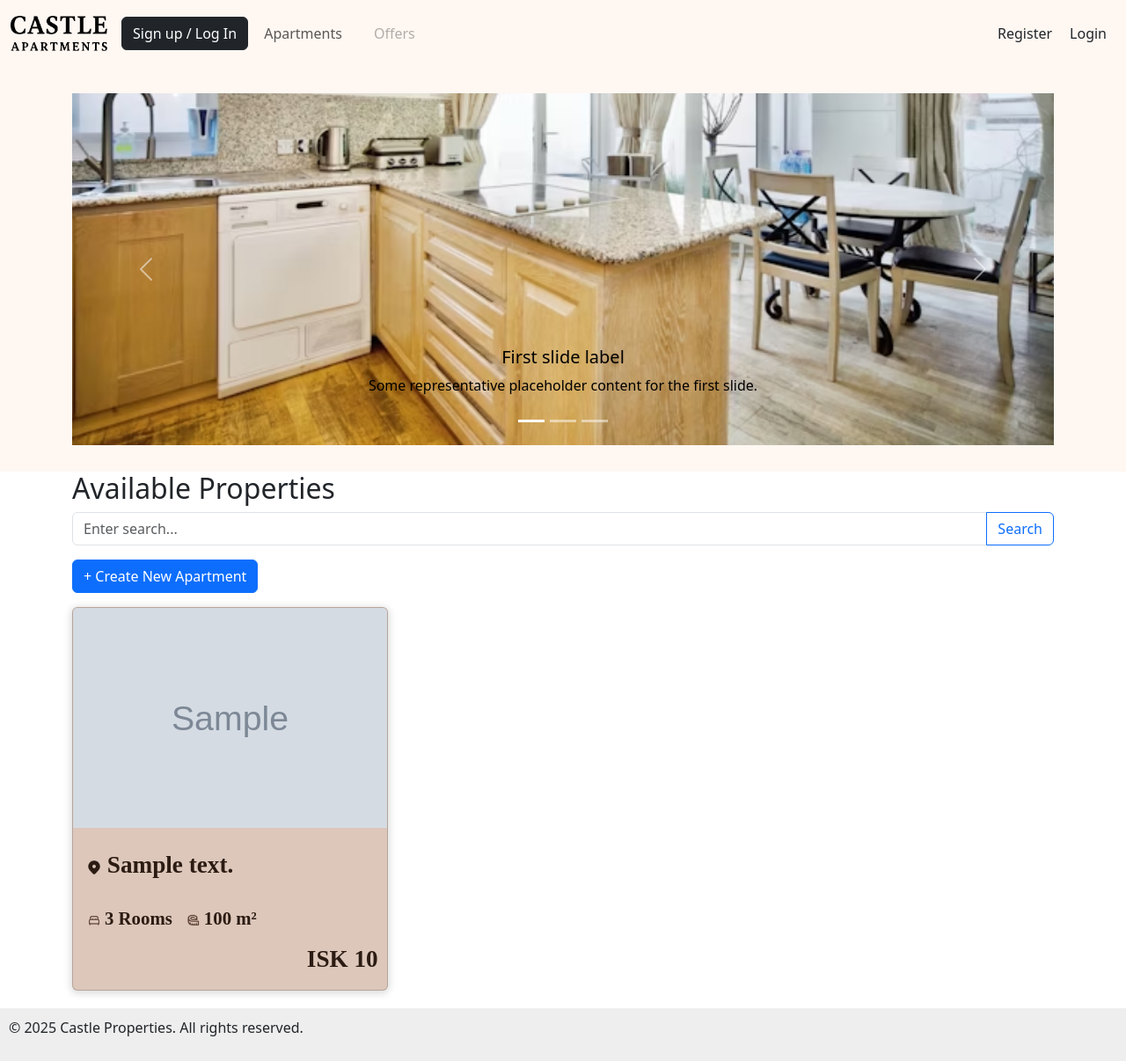
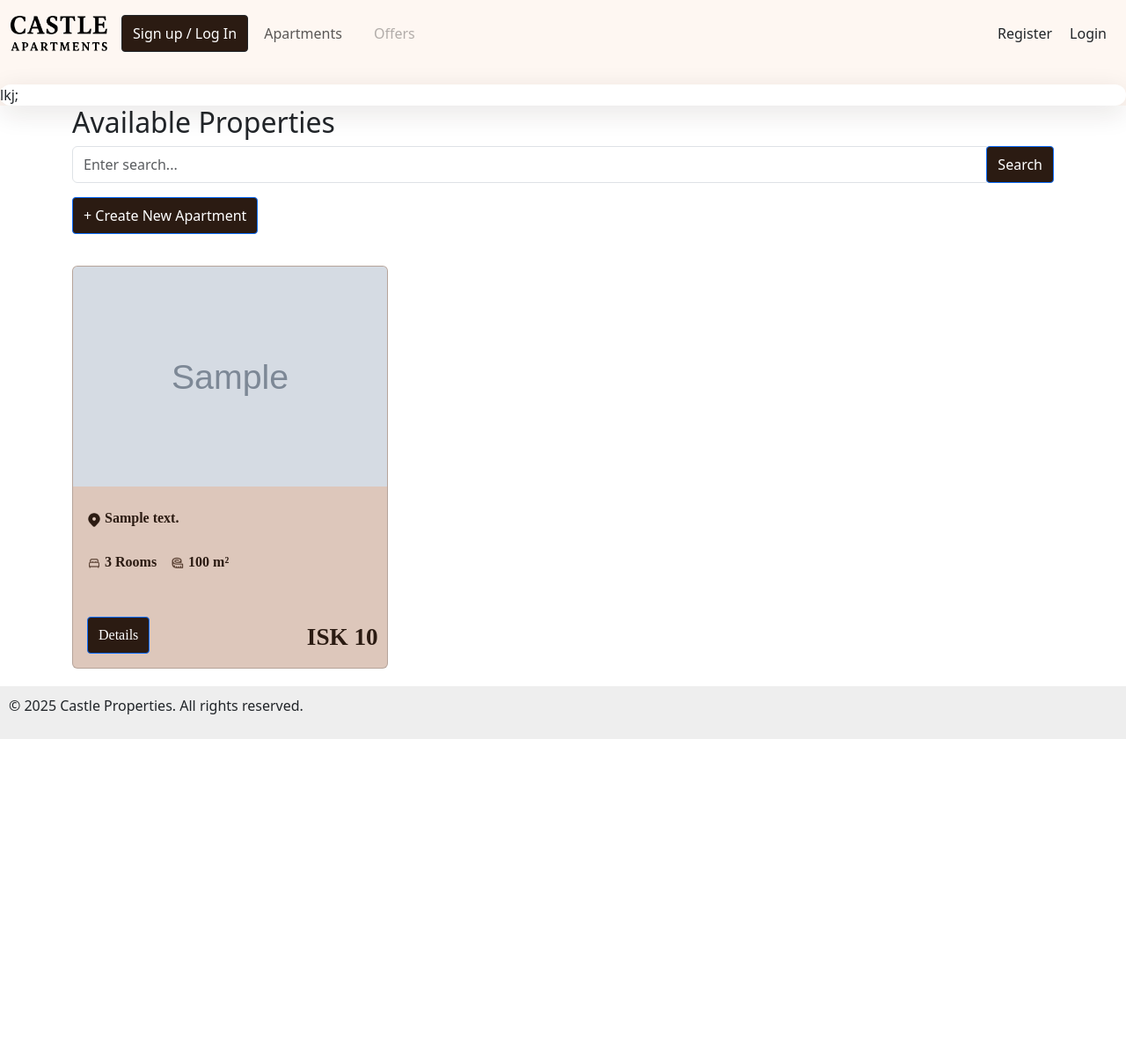
Before and after one commit to Pappakassi/castle_apartments, a Django app: page /apartments/ in a window 1280 px wide. Shown: the whole page at 88% size. After the commit the page ends 840 px from the top, so only its background shows below. Run offline with Django 4.2, Linux system fonts and the light colour scheme; tables that the repository leaves empty hold one stand-in row (values such as "Sample post"); grey boxes marked "Sample" are stand-in pictures; some libraries are stand-ins or nearby versions.

Commit message:
sunnudagur

```diff
--- a/CastleApartments/urls.py
+++ b/CastleApartments/urls.py
@@ -23,6 +23,7 @@ from apartments.views import home_view  # 👈 Import the view
 urlpatterns = [
     path('admin/', admin.site.urls),
     path('apartments/', include('apartments.urls')),
+    path('apartments/finalize', include('apartments.urls')),
     path('', home_view, name='home'),  # 👈 Root path shows "Hello, World!"
     path('accounts/', include('django.contrib.auth.urls')),  # ✅ Add this line
     path('users/', include('users.urls')),
--- a/static/css/main.css
+++ b/static/css/main.css
@@ -3,34 +3,63 @@
     width:110px;
     height: 40px;
 }
-
+section, .bg-body-tertiary{
+    background-color: #FEF7F2;
+}
+#section-nav{
+    padding-top: 0px;
+    padding-bottom: 0px;
+}
+section{
+    padding-top:20px;
+}
+.top-section {
+    width: 100vw !important;
+    margin-left: 50% !important;
+    transform: translateX(-50%) !important;
+}
+.carousel {
+    margin: 0px 4%;
+}
 .card {
     font-family: Montserrat !important;
     background: #DDC7BB !important;
-    width: 100% !important;
+    /*
+    width: 18rem; !important;
     padding: 0px !important;
     margin: 0px !important;
     max-width: 600px !important;
     border-radius: 0.2rem;
     box-shadow: rgb(219, 219, 219) 0px 0.1rem 0.5rem 0.1rem;
-    font-family: Lato, Arial, sans-serif;
+    */
+}
+.card-apartments {
+    font-family: Montserrat !important;
+    background: #DDC7BB !important;
+    width: 18rem; !important;
+    padding: 0px !important;
+    margin: 0px !important;
+    max-width: 600px !important;
+    border-radius: 0.2rem;
+    box-shadow: rgb(219, 219, 219) 0px 0.1rem 0.5rem 0.1rem;
 }
 .card img {
-    height: 250px;
+    height: 250px !important;
     object-fit: cover;
 }
 .card-body{
     font-family: Montserrat !important;
     color: #2B1B12 !important;
-    font-size: 1.3rem;
-    font-weight: 700;
+    font-weight: 800;
 }
-.card-body a{
+.card .btn{
     border-radius: 1.5rem;
 
 }
+.grin-card {
+    gap: 20px;
+}
 .card-title {
-    font-size: 1.7rem;
     font-weight: 800;
     word-wrap: break-word;
     padding-bottom: 10px;
@@ -68,15 +97,8 @@
 .nav-link {
     margin: 10px 10px;
 }
-section, .bg-body-tertiary{
-    background-color: #FEF7F2;
-}
-section {
-    padding-bottom: 30px;
-}
+
 .avatar {
-
-
     width: 40px;
     height: 40px;
     border-radius: 50%;
@@ -89,3 +111,11 @@ section {
 #fav-location {
     height: 2vmin !important;
 }
+.btn{
+    display:inline-block !important;
+    padding:8px 12px !important;
+    background:#2B1B12 !important;
+    color:white !important;
+    text-decoration:none !important;
+    border-radius:4px !important;
+}
--- a/static/css/mediaqueries.css
+++ b/static/css/mediaqueries.css
@@ -1,8 +1,13 @@
-@media screen and (min-width: 801px) {
+@media screen and (min-width: 1001px) {
     .grid-card {
         display: grid;
         grid-template-columns: repeat(3, 1fr);
         gap: 20px;
+        margin-top: 20px;
+        margin-bottom: 20px;
+    }
+    .card-title {
+        font-size: 1em;
     }
 
 }
@@ -13,6 +18,10 @@
         grid-template-columns: repeat(2, 1fr);
         margin-top: 20px;
         margin-bottom: 20px;
+        gap: 20px;
+    }
+    .card-title {
+        font-size: 1em;
     }
 }
 
@@ -21,5 +30,9 @@
         display: grid;
         grid-template-columns: repeat(1, 1fr);
         margin-bottom: 20px;
+        gap: 20px;
+    }
+    .card-title {
+        font-size: 1em;
     }
 }
--- a/templates/_slides.html
+++ b/templates/_slides.html
@@ -1,6 +1,10 @@
 {% load static %}
 <div id="carouselExampleCaptions" class="carousel slide custom-carousel" data-bs-ride="carousel">
   <div class="carousel-indicators">
+    {% for apt in apartments %}
+        <button type="button" data-bs-target="#carouselExampleCaptions" data-bs-slide-to="0" class="active" aria-current="true" aria-label="{% title %}"></button>
+      {% include 'apartments/_single_apartment.html' %}
+    {% endfor %}
     <button type="button" data-bs-target="#carouselExampleCaptions" data-bs-slide-to="0" class="active" aria-current="true" aria-label="Slide 1"></button>
     <button type="button" data-bs-target="#carouselExampleCaptions" data-bs-slide-to="1" aria-label="Slide 2"></button>
     <button type="button" data-bs-target="#carouselExampleCaptions" data-bs-slide-to="2" aria-label="Slide 3"></button>
--- a/templates/apartments/_single_apartment.html
+++ b/templates/apartments/_single_apartment.html
@@ -1,5 +1,5 @@
 {% load static %}
-<div class="card"  style="width: 18rem;">
+<div class="card">
     <img src="{{ apt.image|default:'https://placehold.co/300x200?text=No+Image' }}" class="card-img-top" style="max-height: 300px;" alt="{{ apt.title }}">
     <div class="card-body">
         <h5 class="card-title">
@@ -15,12 +15,7 @@
           </div>
         </div>
         <p class="card-price"> ISK {{ apt.listing_price|floatformat:0 }}</p>
-        <!--
-        <a class="btn btn-primary stretched-link" href="{% url 'apartment_detail' apt.id %}"
-               style="display:inline-block; padding:8px 12px; background:#2B1B12; color:white; text-decoration:none; border-radius:4px;">
-                View Details
-        </a>
-        -->
+        <a class="btn btn-primary stretched-link" id="detail-button" href="{% url 'apartment_detail' apt.id %}">Details</a>
     </div>
 </div>
 
--- a/templates/apartments/apartments_list.html
+++ b/templates/apartments/apartments_list.html
@@ -3,6 +3,17 @@
 {% block title %}Properties for Sale{% endblock %}
 
 {% block content %}
+    <!-- Search and Filters -->
+    <section class="top-section">
+        <div style="
+            width: 100%;
+            height: 100%;
+            background: white;
+            box-shadow: 0px 8px 30px rgba(43, 27, 18, 0.12);
+            border-radius: 18px">lkj;
+        </div>
+    </section>
+
     <h2>Available Properties</h2>
 
     <!-- 🔍 Search input and button -->
--- a/templates/base.html
+++ b/templates/base.html
@@ -14,21 +14,18 @@
 </head>
 <body>
 
-    <!-- 🔝 Header -->
-    <section>
+    <!-- Navigation -->
+    <section id="section-nav">
         {% include "_navigation.html" %}
     </section>
-    <section>
+
+    <!-- Main content -->
     <div class="container">
-        {% include "_slides.html" %}
-    </div>
-    </section>
-    <div class="container">
-    <!-- 🧠 Main content -->
     <main>
         {% block content %}{% endblock %}
     </main>
     </div>
+
     <!-- 👣 Footer -->
     <footer style="background:#eee; padding:10px; margin-top:20px;">
         <p>&copy; 2025 Castle Properties. All rights reserved.</p>
```
Also changed, not shown: templates/apartments/payment.html (added, +42 -0 lines), templates/home.html (+5 -2 lines), templates/registration/login2.html (added, +52 -0 lines).
